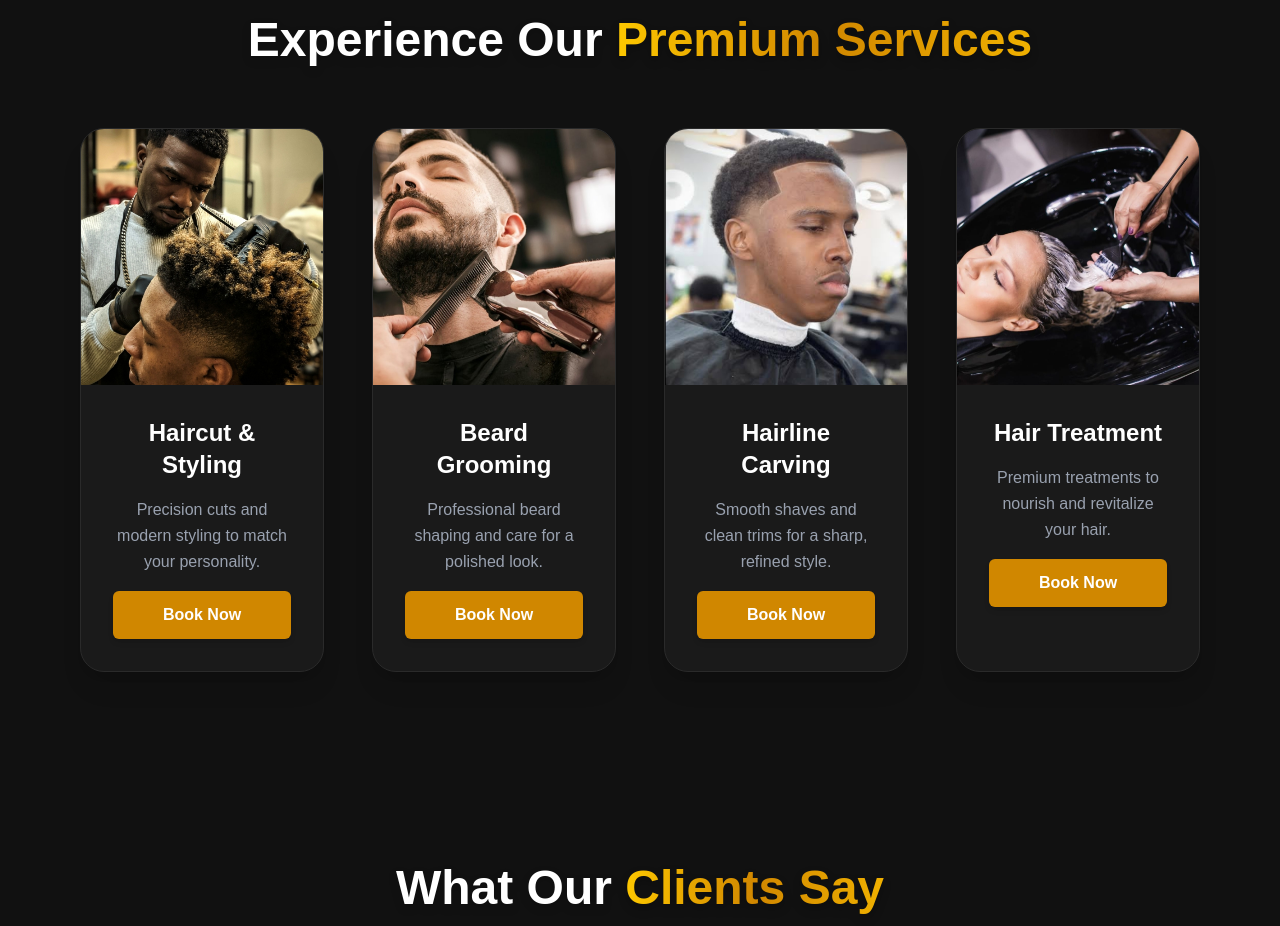
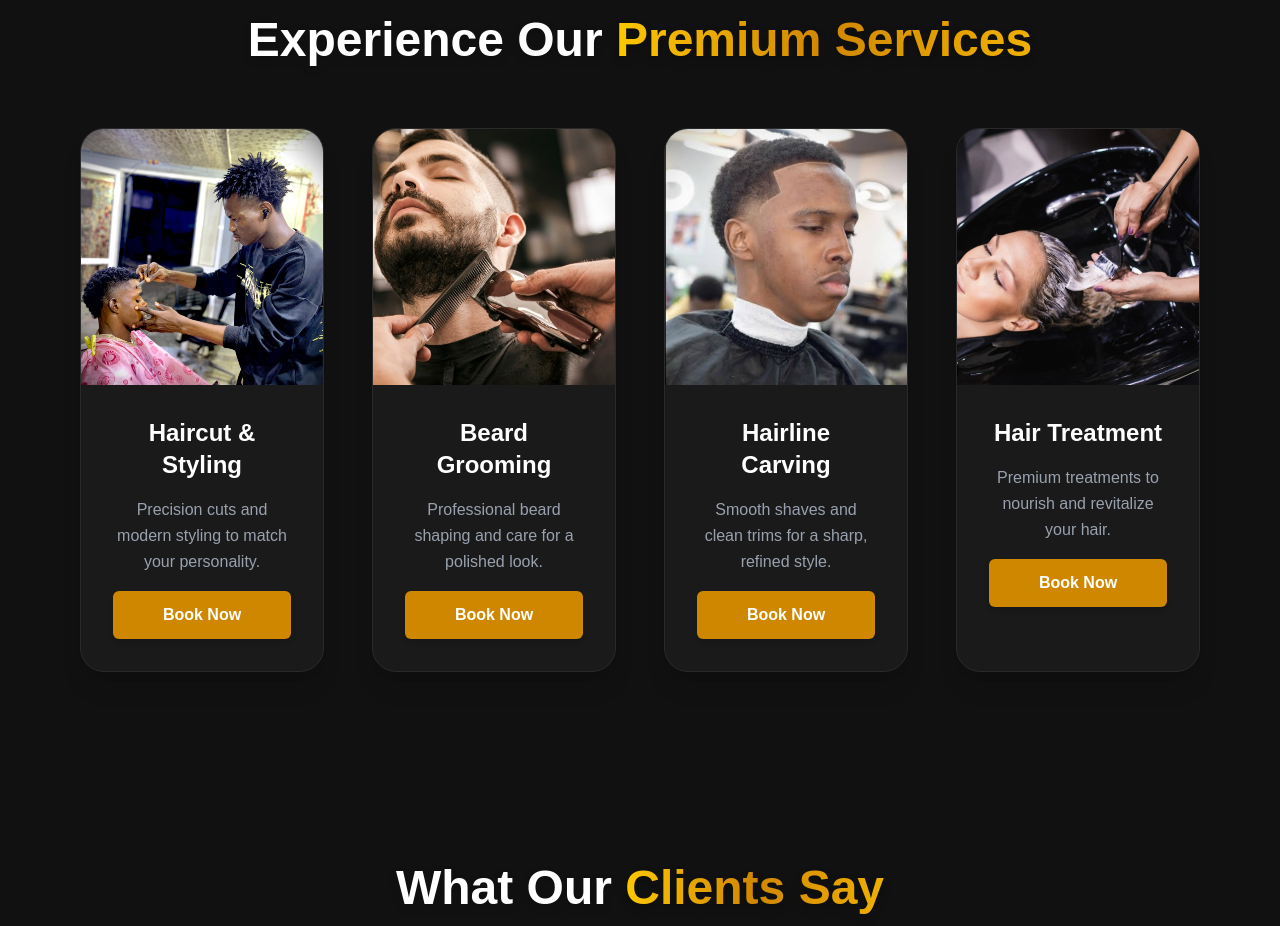
Before and after one commit to King-web-cell-05/2talk, a Next.js app: page / in a window 1280 px wide. Shown: the part 880-1806 px from the top of the page. Built offline with nearby package versions, Linux system fonts and the light colour scheme.

Commit message:
Changed haircut image in services section

```diff
--- a/components/book.tsx
+++ b/components/book.tsx
@@ -129,9 +129,7 @@ export default function BookNowPage() {
                   w-full py-4 rounded-xl font-semibold text-black
                   bg-gradient-to-r from-yellow-600 to-yellow-500
                   hover:from-yellow-500 hover:to-yellow-400
-                  transition-all duration-300
-                  shadow-[0_0_14px_rgba(255,220,90,0.35)]
-                  hover:shadow-[0_0_22px_rgba(255,220,90,0.6)]
+                  transition-all ]
                 "
               >
                 Book Now
--- a/components/confirmbooking.tsx
+++ b/components/confirmbooking.tsx
@@ -131,7 +131,7 @@ Price: ₦${price!.toLocaleString()}
       <div className="max-w-6xl mx-auto">
         <button
           onClick={() => router.back()}
-          className="flex items-center gap-2 text-sm text-gray-400 hover:text-yellow-400 transition mb-6"
+          className="flex items-center gap-2 text-sm text-gray-400 hover:text-yellow-400 transition mb-6 hover:cursor-pointer"
         >
           <ArrowLeft size={18} />
           Back to booking
--- a/components/services.tsx
+++ b/components/services.tsx
@@ -7,7 +7,7 @@ const services = [
   {
     title: "Haircut & Styling",
     description: "Precision cuts and modern styling to match your personality.",
-    image: "/haircut-img.jpg",
+    image: "/haircut-and-styling.jpg",
   },
   {
     title: "Beard Grooming",
```
Also changed, not shown: public/haircut-and-styling.jpg (added).
